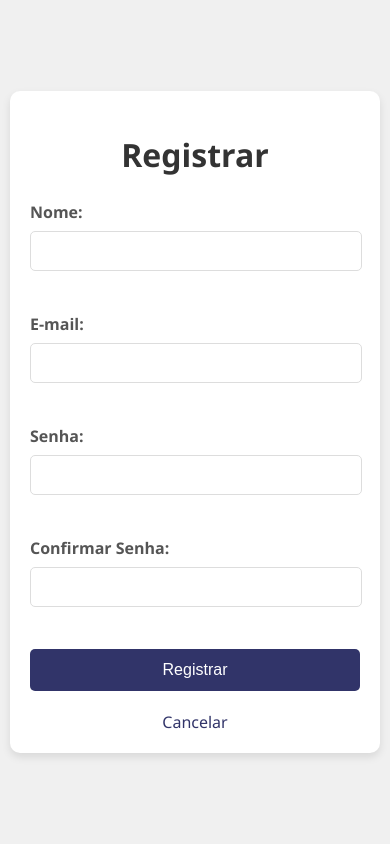
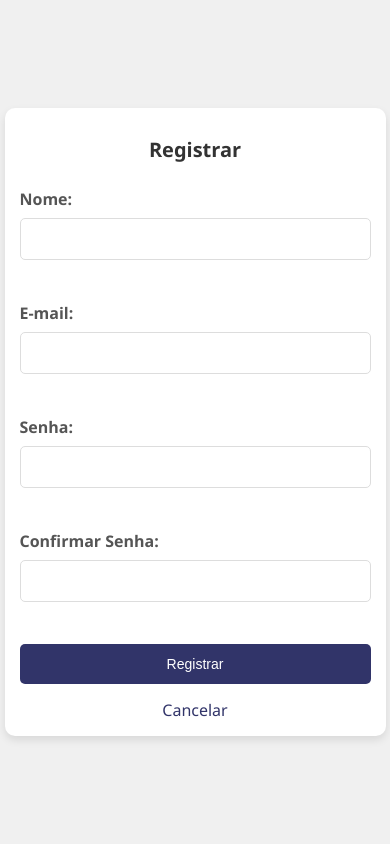
Before and after one commit to jooao7/desafio-login, a Django app: page /registrar/ in a window 390 px wide. Run offline with Django 5.2, Linux system fonts and the light colour scheme.

Commit message:
Ajusta responsividade e aprimora o layout para dispositivos móveis

```diff
--- a/desafio_login/usuarios/static/style.css
+++ b/desafio_login/usuarios/static/style.css
@@ -6,6 +6,8 @@ body {
   min-height: 100vh;
   margin: 0;
   background-color: #f0f0f0;
+  flex-direction: column;
+  padding: 10px;
 }
 
 .form-container,
@@ -14,14 +16,16 @@ body {
   padding: 30px;
   border-radius: 10px;
   box-shadow: 0 4px 8px rgba(0, 0, 0, 0.1);
-  width: 350px;
-  margin: 20px;
+  width: 100%;
+  max-width: 400px;
+  margin: 20px auto;
 }
 
 h1 {
   text-align: center;
   color: #333;
   margin-bottom: 25px;
+  font-size: 24px;
 }
 
 label {
@@ -34,12 +38,13 @@ label {
 input[type="email"],
 input[type="password"],
 input[type="text"] {
-  width: calc(100% - 20px);
-  padding: 10px;
+  width: 100%;
+  padding: 12px;
   margin-bottom: 20px;
   border: 1px solid #ddd;
   border-radius: 5px;
   font-size: 16px;
+  box-sizing: border-box;
   transition: border-color 0.3s ease;
 }
 
@@ -53,7 +58,7 @@ input[type="text"]:focus {
 button {
   background-color: #313469;
   color: white;
-  padding: 12px 20px;
+  padding: 12px;
   border: none;
   border-radius: 5px;
   cursor: pointer;
@@ -103,11 +108,42 @@ a:hover {
   border: 1px solid #f5c6cb;
 }
 
-@media (max-width: 480px) {
+@media (max-width: 768px) {
   .form-container,
   .menu-container {
-    width: 90%;
-    margin: 10px;
-    padding: 20px;
+    padding: 25px;
+    max-width: 95%;
   }
 }
+
+@media (max-width: 480px) {
+  body {
+    padding: 0;
+    flex-direction: column;
+  }
+
+  .form-container,
+  .menu-container {
+    padding: 15px;
+    max-width: 90%;
+  }
+
+  h1 {
+    font-size: 20px;
+  }
+
+  input[type="email"],
+  input[type="password"],
+  input[type="text"] {
+    font-size: 14px;
+  }
+
+  button {
+    padding: 12px;
+    font-size: 14px;
+  }
+
+  a {
+    margin-top: 15px;
+  }
+}
```
